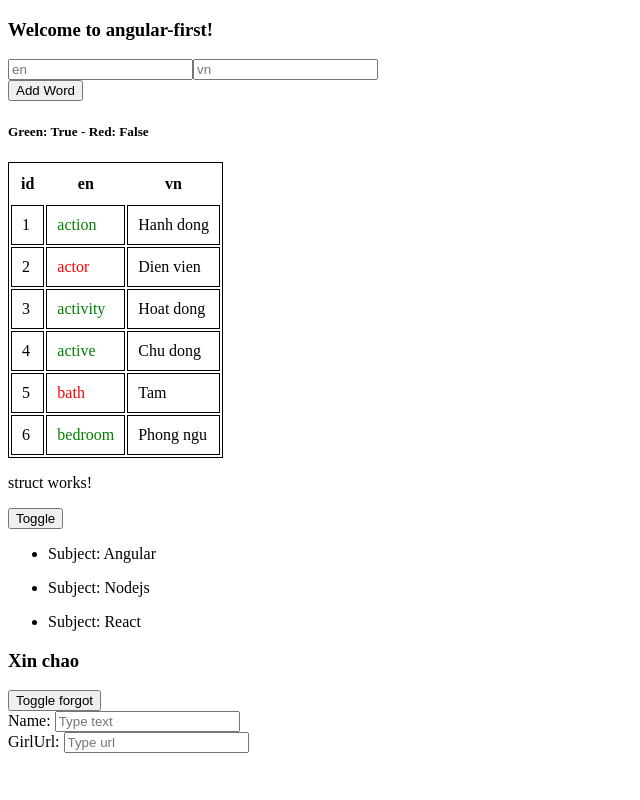
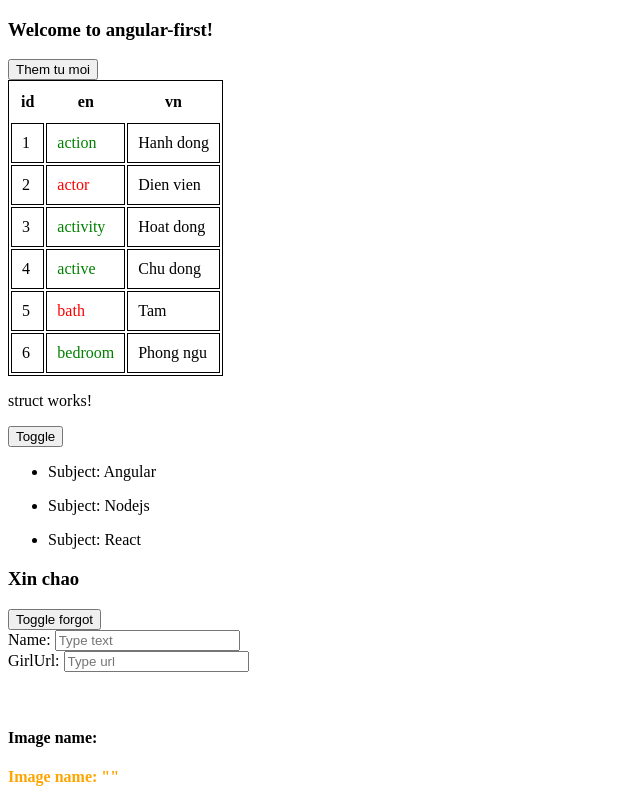
Before and after one commit to nvgiang2212/HowToLearn-Angular, an Angular app: page / in a window 1280 px wide. Shown: the top 800 px of the page, without its empty margins (0-640 px from the left). Built offline with nearby package versions, Linux system fonts and the light colour scheme.

Commit message:
3rd commit *ngFor hide/show

```diff
--- a/src/app/words/words.component.html
+++ b/src/app/words/words.component.html
@@ -1,8 +1,10 @@
-<input type="text" placeholder="en" [(ngModel)]="newEn">
-<input type="text" placeholder="vn" [(ngModel)]="newVn">
-<br>
-<button (click)="addWord();">Add Word</button>
-<h5>Green: True - Red: False</h5>
+<div *ngIf="isShowForm">
+  <input type="text" placeholder="en" [(ngModel)]="newEn">
+  <input type="text" placeholder="vn" [(ngModel)]="newVn">
+  <br>
+  <button (click)="addWord();">Add Word</button>
+</div>
+<button (click)="isShowForm = true" *ngIf="!isShowForm">Them tu moi</button>
 <table cellpadding="10">
   <tr>
     <th>id</th>
--- a/src/app/words/words.component.ts
+++ b/src/app/words/words.component.ts
@@ -18,6 +18,8 @@
   private newEn: string;
   private newVn: string;
 
+  isShowForm = false;
+
   addWord() {
     this.arrWords.push({
       id: this.arrWords.length + 1,
@@ -25,6 +27,9 @@
       vn: this.newVn,
       memorized: false
     });
+    this.newVn = '';
+    this.newEn = '';
+    this.isShowForm = false;
   }
 
   constructor() {
```
